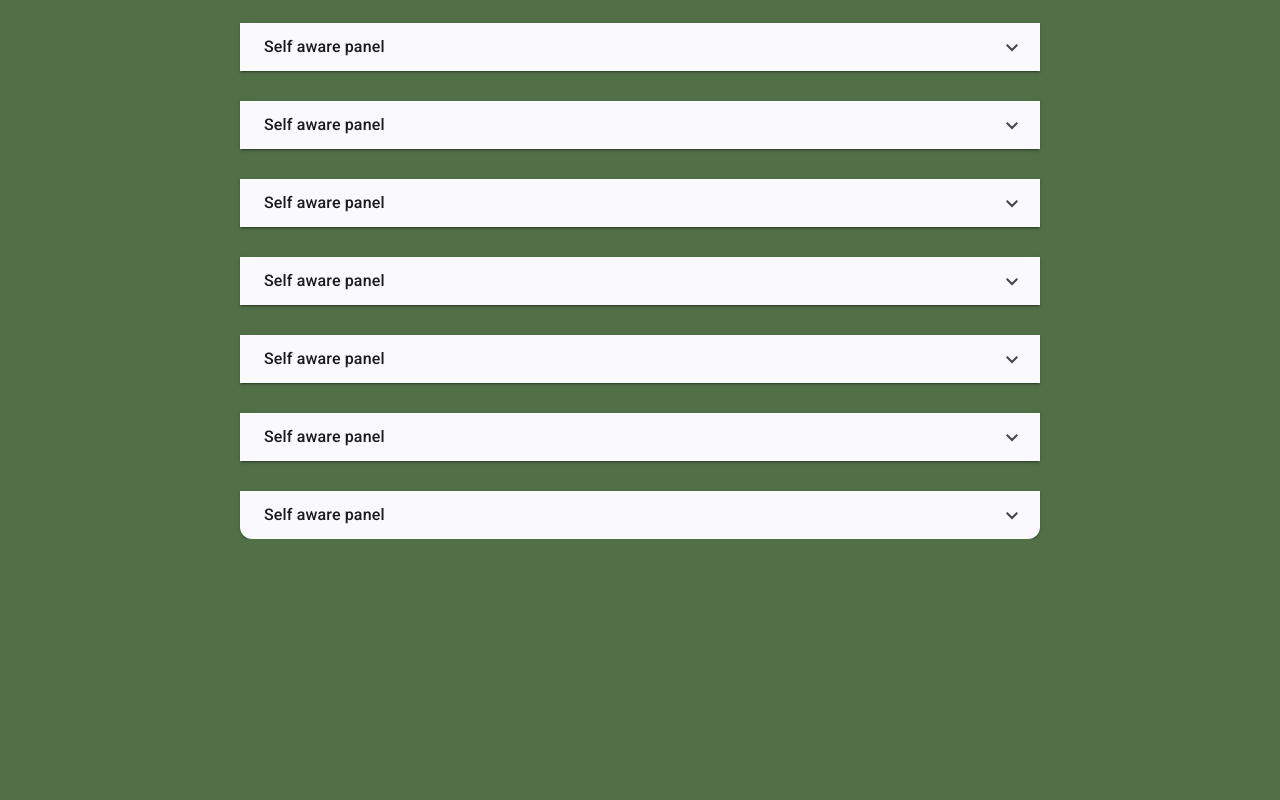
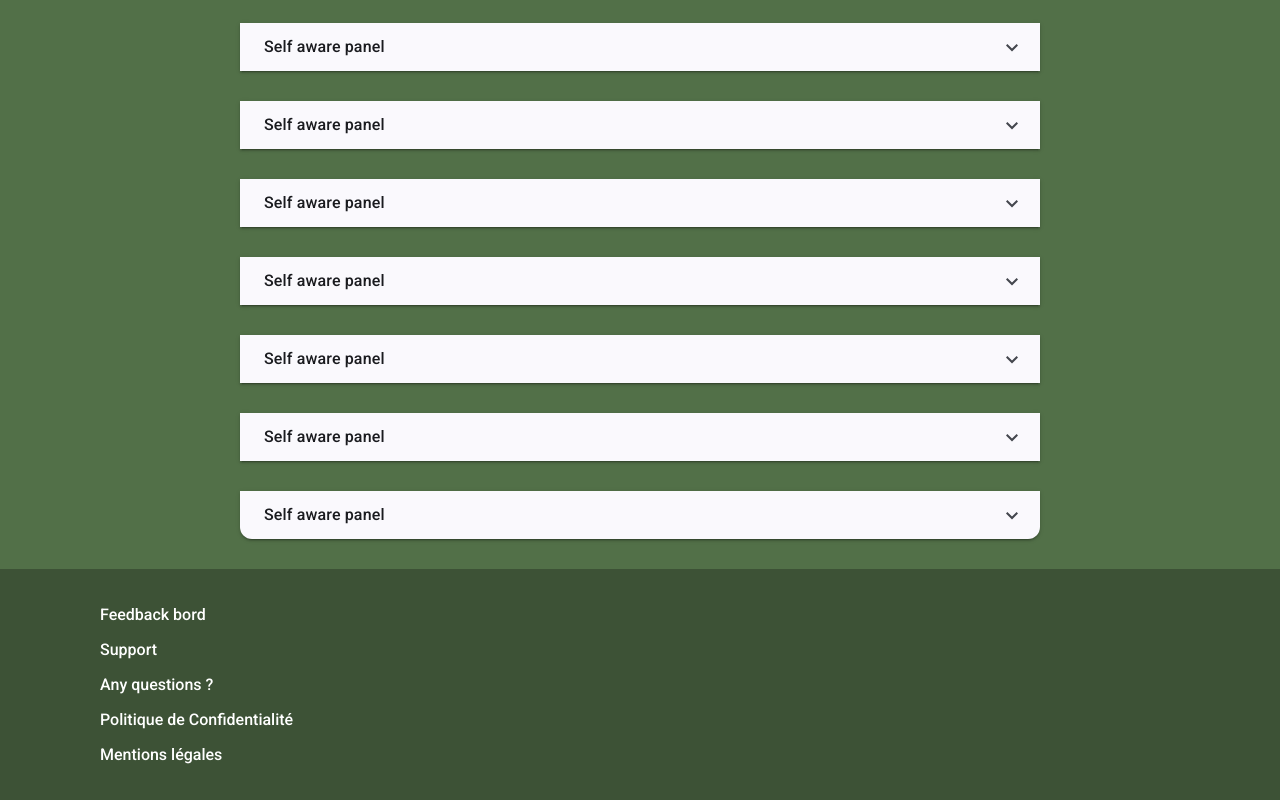
Before and after one commit to lblandin/wcc, an Angular app: page / in a window 1280 px wide. Shown: the part 1385-2185 px from the top of the page. Before the commit the page ends 1924 px from the top, so only its background shows below. Built offline with nearby package versions, Linux system fonts and the light colour scheme.

Commit message:
footer branch

```diff
--- a/src/app/app.component.html
+++ b/src/app/app.component.html
@@ -2,3 +2,4 @@
 <app-about></app-about>
 <app-pricing></app-pricing>
 <app-faq></app-faq>
+<app-footer></app-footer>
--- a/src/app/app.component.ts
+++ b/src/app/app.component.ts
@@ -3,10 +3,11 @@ import { HeaderComponent } from './header/header.component';
 import { PricingComponent } from './pricing/pricing.component';
 import { FaqComponent } from './faq/faq.component';
 import { AboutComponent } from './about/about.component';
+import { FooterComponent } from './footer/footer.component';
 
 @Component({
   selector: 'app-root',
-  imports: [HeaderComponent, PricingComponent, FaqComponent, AboutComponent],
+  imports: [HeaderComponent, PricingComponent, FaqComponent, AboutComponent, FooterComponent],
   templateUrl: './app.component.html',
   styleUrl: './app.component.css'
 })
--- /dev/null
+++ b/src/app/footer/footer.component.css
@@ -0,0 +1,13 @@
+.footer-container {
+    background-color: #3d5236;
+    display: flex;
+    justify-content: space-between;
+    align-items: center;
+}
+
+.footer-text {
+    color: #fff;
+    text-align: left;
+    margin-left: 80px;
+    padding: 20px;
+}
--- /dev/null
+++ b/src/app/footer/footer.component.html
@@ -0,0 +1,9 @@
+<div class="footer-container">
+    <div class="footer-text">
+        <p>Feedback bord</p>
+        <p>Support</p>
+        <p>Any questions ?</p>
+        <p>Politique de Confidentialité</p>
+        <p>Mentions légales</p>
+    </div>
+</div>
```
Also changed, not shown: src/app/footer/footer.component.ts (added, +11 -0 lines), 1 other file (tests, documents, lock files or other folders).
